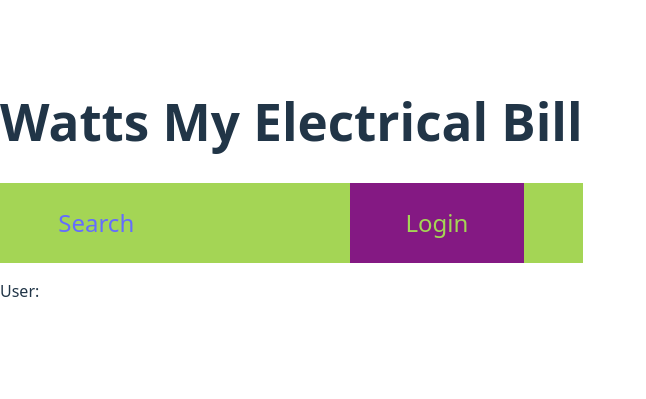
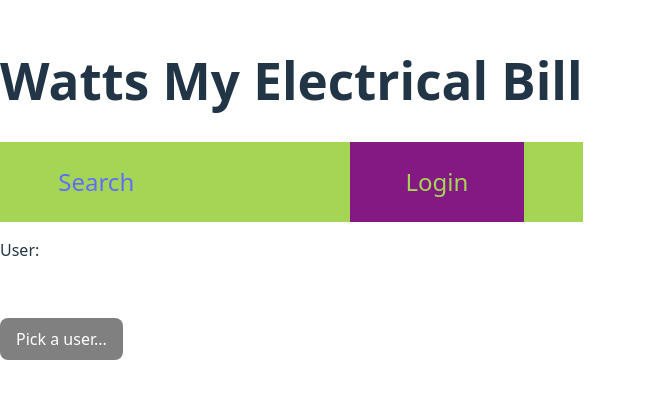
Before and after one commit to mkendall42/Watts-My-Electricity-Bill-FE-updates, a React (Vite) app: page /login in a window 1280 px wide. Shown: the part 211-610 px from the top of the page, without its empty margins (0-646 px from the left). Built offline with nearby package versions, Linux system fonts and the light colour scheme; no server answers.

Commit message:
Add login button with proper disabling based on user selection, basic formatting

```diff
--- a/src/LoginContainer/LoginContainer.css
+++ b/src/LoginContainer/LoginContainer.css
@@ -0,0 +1,9 @@
+/* Make a ghosted button, maybe with a different cursor even */
+
+.button-disabled {
+    background-color: gray;
+}
+
+.button-disabled:hover {
+    background-color: gray;
+}
--- a/src/LoginContainer/LoginContainer.jsx
+++ b/src/LoginContainer/LoginContainer.jsx
@@ -1,3 +1,4 @@
+import './LoginContainer.css'
 import { NavLink } from 'react-router-dom'
 import DropdownMenuContainer from '../DropdownMenuContainer/DropdownMenuContainer';
 import { useState } from 'react'
@@ -5,6 +6,7 @@ import { useState } from 'react'
 //This still needs to be properly implemented (it's not technically even capturing a specific user; and we need IDs)
 const LoginContainer = () => {
     const [userItems, setUserItems] = useState(null)
+    const [selectedUser, setSelectedUser] = useState(null)
 
     //Get all usernames for the dropdown
     //NOTE: later, if we have an empty user list, should probably give message before rendering dropdown (this is also why 'null' vs '[]' used initially)
@@ -26,8 +28,10 @@ const LoginContainer = () => {
         })
     }
 
-    const processUserSelection = () => {
+    const processUserSelection = (username) => {
         //Not exactly sure how to best handle this...
+        console.log("Newly selected user: ", username)
+        setSelectedUser(username)
     }
 
     return (
@@ -40,10 +44,24 @@ const LoginContainer = () => {
 
             <p>
                 {"User:  "}
-                {userItems && (
-                    <DropdownMenuContainer key="login-menu" itemsList={userItems} defaultText="Select username" processSelection={processUserSelection} />
-                )}
             </p>
+            {userItems && (
+                <DropdownMenuContainer key="login-menu" itemsList={userItems} defaultText="Select username" processSelection={processUserSelection} />
+            )}
+            <br></br>
+
+            {/* {if (selectedUser === 1) {
+
+            } && (
+
+            )} */}
+            {/* <button disabled={!selectedUser} onClick={() => console.log("Selected user: ", selectedUser)}>Login!</button> */}
+            {selectedUser ? (
+                <button onClick={() => console.log("Selected user: ", selectedUser)}>Login!</button>
+            ) : (
+                <button className="button-disabled" disabled={true}>Pick a user...</button>
+            )}
+
             {/* <form>
                 <input className ="userName"/>
             <NavLink to="/:user_id" className="nav">Login</NavLink>
```
